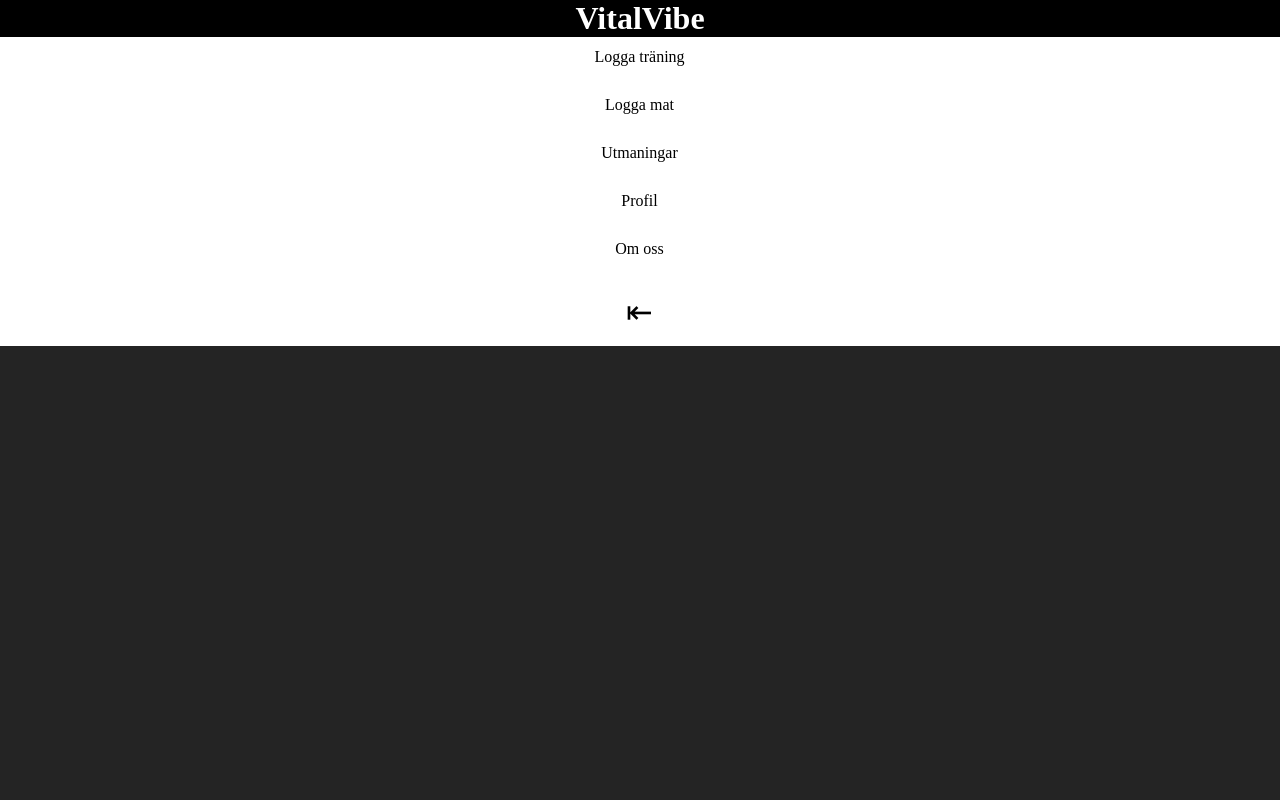
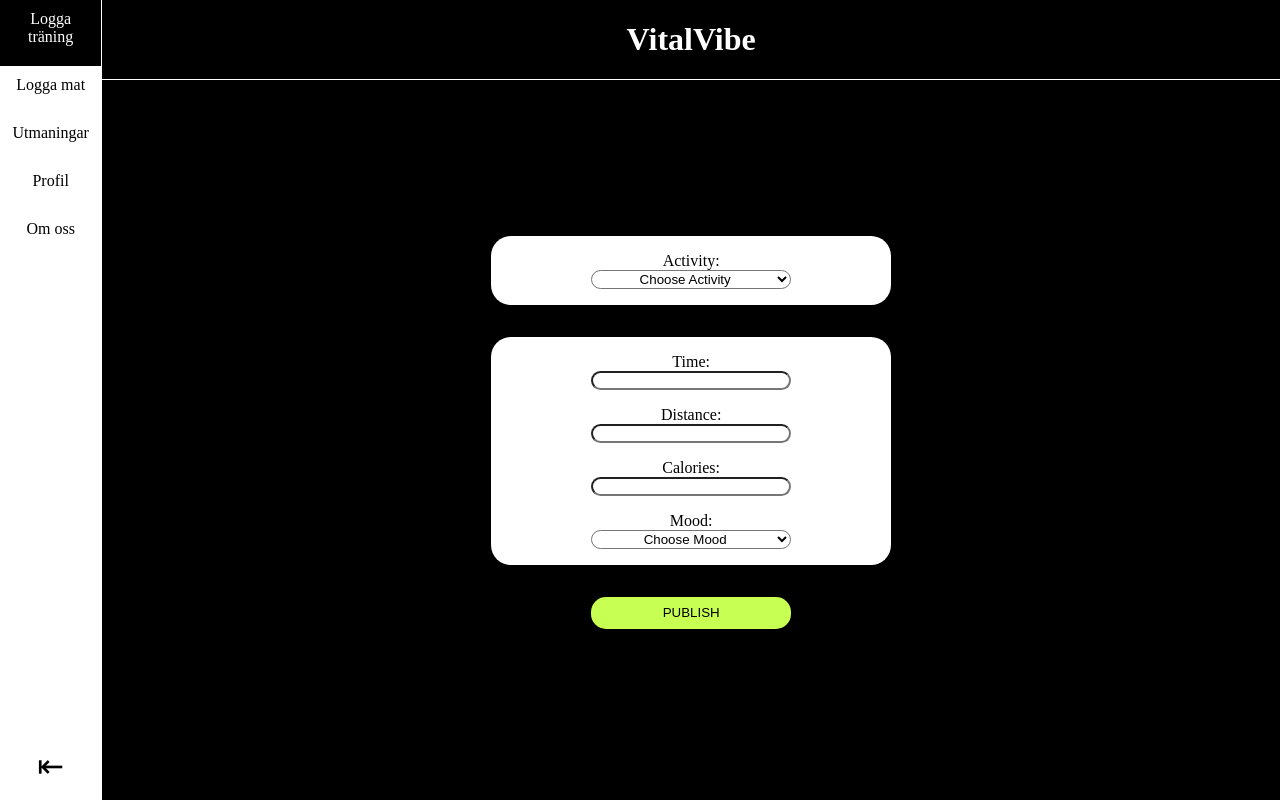
Before and after one commit to johnsson84/VitalVibe_Frontend, a React (Vite) app: page /home in a window 1280 px wide. Built offline with nearby package versions, Linux system fonts and the light colour scheme.

Commit message:
Routes and homepage
Fixat routes för homepage

```diff
--- a/src/VitalVibeApp.jsx
+++ b/src/VitalVibeApp.jsx
@@ -2,23 +2,19 @@
 import "./VitalVibeApp.css";
 import { BrowserRouter, Routes, Route } from "react-router-dom";
 
-
 //PROVIDERS
 import { AuthProvider } from "./components/login/Authentication";
 import { LoginProvider } from "./components/login/Login";
-import { ActivityProvider } from "./pages/trainingPage/TrainingContext";
-
+import { ActivityProvider } from "./context/TrainingContext";
 
 // PAGES
 import Loginpage from "./pages/loginpage/Loginpage";
-import TrainingPage from "./pages/trainingPage/TrainingPage";
 import HomePage from "./pages/HomePage";
-
+import AddTraining from "./components/training/AddTraining";
 
 function VitalVibeApp() {
   return (
     <div className="vitalvibe">
-
       <AuthProvider>
         <LoginProvider>
           <ActivityProvider>
@@ -27,15 +23,19 @@ function VitalVibeApp() {
                 <Route path="/login" element={<Loginpage />}></Route>
                 {/* <Route path="/register" element={<RegisterPage />}></Route> */}
                 {/* <Route path="forgot-password" element={<ForgotPasswordPage />}></Route> */}
-              <Route path="/training" element={<TrainingPage />}></Route>
-              <Route path="/home" element={<HomePage />}></Route>
-
+                <Route path="/home" element={<HomePage />}>
+                  <Route index element={<AddTraining></AddTraining>}></Route>{" "}
+                  {/** Ändra AddTraining till Profile komponenten */}
+                  <Route
+                    path="/home/training"
+                    element={<AddTraining></AddTraining>}
+                  ></Route>
+                </Route>
               </Routes>
             </BrowserRouter>
           </ActivityProvider>
         </LoginProvider>
       </AuthProvider>
-
     </div>
   );
 }
--- a/src/components/sidebar/Sidebar.jsx
+++ b/src/components/sidebar/Sidebar.jsx
@@ -40,7 +40,7 @@ const Sidebar = () => {
         <nav>
           {/** Maybe we change text to icons later? */}
 
-          <Link className={panelStatus === 1 ? "sideLink" : "sideLinkHide"} to="/training">
+          <Link className={panelStatus === 1 ? "sideLink" : "sideLinkHide"} to="/home/training">
             Logga träning
           </Link>
           <Link className={panelStatus === 1 ? "sideLink" : "sideLinkHide"} to="/food">
--- a/src/components/training/AddTraining.css
+++ b/src/components/training/AddTraining.css
@@ -5,8 +5,8 @@
   justify-content: center;
 
   background-color: black;
-  height: 100vh;
-  width: 100vw;
+  height: 100%;
+  width: 100%;
   text-align: center;
 }
 
--- a/src/components/training/AddTraining.jsx
+++ b/src/components/training/AddTraining.jsx
@@ -3,7 +3,7 @@ import "./AddTraining.css";
 
 import { useContext, useEffect, useState } from "react";
 
-import { ActivityContext } from "../../pages/trainingPage/TrainingContext";
+import { ActivityContext } from "../../context/TrainingContext";
 
 const AddTraining = () => {
   const { addActivity, message } = useContext(ActivityContext);
--- /dev/null
+++ b/src/pages/HomePage.css
@@ -0,0 +1,17 @@
+.homeMain {
+    height: 100%;
+    width: 100%;
+    display: flex;
+}
+.homeLeft {
+
+}
+.homeRight {
+    width: 100%;
+}
+.homeHeader {
+    height: 10%;
+}
+.homeContent {
+    height: 90%;
+}
--- a/src/pages/HomePage.jsx
+++ b/src/pages/HomePage.jsx
@@ -1,25 +1,30 @@
 // PAGES
+import { Routes, Route, Outlet } from "react-router-dom";
 import Header from "../components/header/Header";
 import Sidebar from "../components/sidebar/Sidebar";
+import AddTraining from "../components/training/AddTraining";
 
 // CSS
-//import "./HomePage.css";
+import "./HomePage.css";
 
 const HomePage = () => {
-
-
-
-    return (
-        <main>
-
-            <div className="homeMain">
-                   <Header></Header>
-                    <Sidebar></Sidebar>
-            </div>
-
-
-        </main>
-    )
-}
+  return (
+    <>
+      <div className="homeMain">
+        <div className="homeLeft">
+          <Sidebar></Sidebar>
+        </div>
+        <div className="homeRight">
+          <div className="homeHeader">
+            <Header></Header>
+          </div>
+          <div className="homeContent">
+            <Outlet></Outlet>
+          </div>
+        </div>
+      </div>
+    </>
+  );
+};
 
 export default HomePage;
--- a/src/pages/trainingPage/TrainingPage.css
+++ /dev/null
@@ -1,10 +0,0 @@
-.trainingMain {
-    height: 100vh;
-}
-.trainingHeader {
-    height: 10%;
-}
-.training {
-    display: flex;
-    height: 90%;
-}
--- a/src/pages/trainingPage/TrainingPage.jsx
+++ /dev/null
@@ -1,31 +0,0 @@
-// PAGES
-import Header from "../../components/header/Header";
-import Sidebar from "../../components/sidebar/Sidebar";
-import AddTraining from "../../components/training/AddTraining";
-
-// CSS
-import "./TrainingPage.css";
-
-const TrainingPage = () => {
-
-
-
-    return (
-        <main>
-
-            <div className="trainingMain">
-                <div className="trainingHeader">
-                    <Header></Header>
-                </div>
-                <div className="training">
-                    <Sidebar></Sidebar>
-                    <AddTraining></AddTraining>
-                </div>
-            </div>
-
-
-        </main>
-    )
-}
-
-export default TrainingPage;
```
Also changed, not shown: src/context/TrainingContext.jsx (renamed from src/pages/trainingPage/TrainingContext.jsx). Lines whose indentation alone changed are shown as unchanged.
